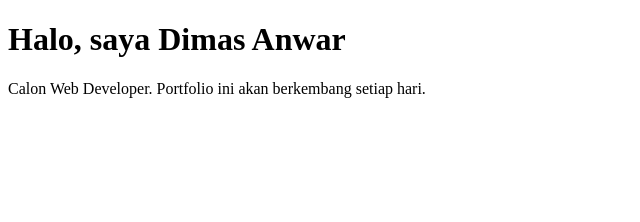
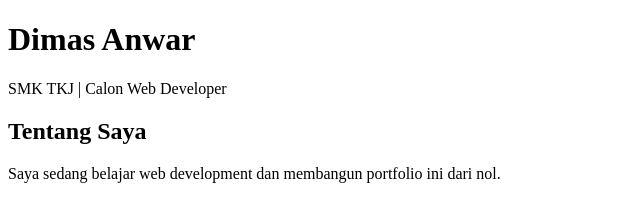
Before and after one commit to dimsasptra-stack/portfolio-web, a plain HTML site: page index.html in a window 1280 px wide. Shown: the whole page, without its empty margins (0-640 px from the left). Drawn offline with Linux system fonts and the light colour scheme.

Commit message:
Update index.html

```diff
--- a/index.html
+++ b/index.html
@@ -3,10 +3,18 @@
 <head>
     <meta charset="UTF-8">
     <meta name="viewport" content="width=device-width, initial-scale=1.0">
-    <title>Portfolio Diri</title>
+    <title>Portfolio Dimas Anwar</title>
+    <link rel="stylesheet" href="style.css">
 </head>
 <body>
-    <h1>Halo, saya Dimas Anwar</h1>
-    <p>Calon Web Developer. Portfolio ini akan berkembang setiap hari.</p>
+    <header>
+        <h1>Dimas Anwar</h1>
+        <p>SMK TKJ | Calon Web Developer</p>
+    </header>
+
+    <section id="about">
+        <h2>Tentang Saya</h2>
+        <p>Saya sedang belajar web development dan membangun portfolio ini dari nol.</p>
+    </section>
 </body>
 </html>
```
